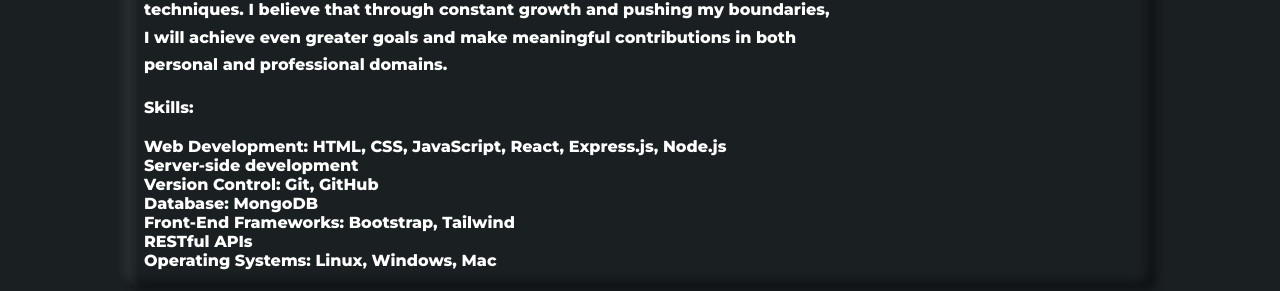
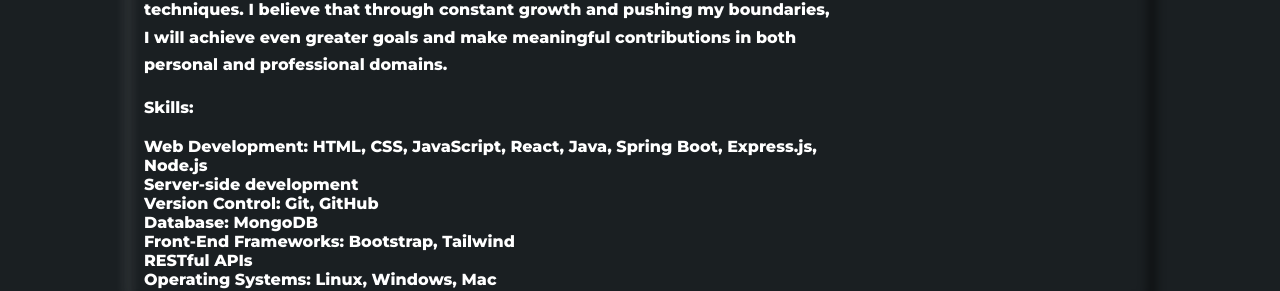
Before and after one commit to Bassil88/My-React-Portfolio, a React (Vite) app: page / in a window 1280 px wide. Shown: the part 1171-1462 px from the top of the page. Built offline with nearby package versions, Linux system fonts and the light colour scheme.

Commit message:
updating skills

```diff
--- a/src/components/AboutMe.jsx
+++ b/src/components/AboutMe.jsx
@@ -59,7 +59,7 @@
           <p>Skills:</p>
           <ul>
             <li>
-              Web Development: HTML, CSS, JavaScript, React, Express.js, Node.js
+              Web Development: HTML, CSS, JavaScript, React, Java, Spring Boot, Express.js, Node.js
             </li>
             <li>Server-side development</li>
             <li>Version Control: Git, GitHub</li>
```
